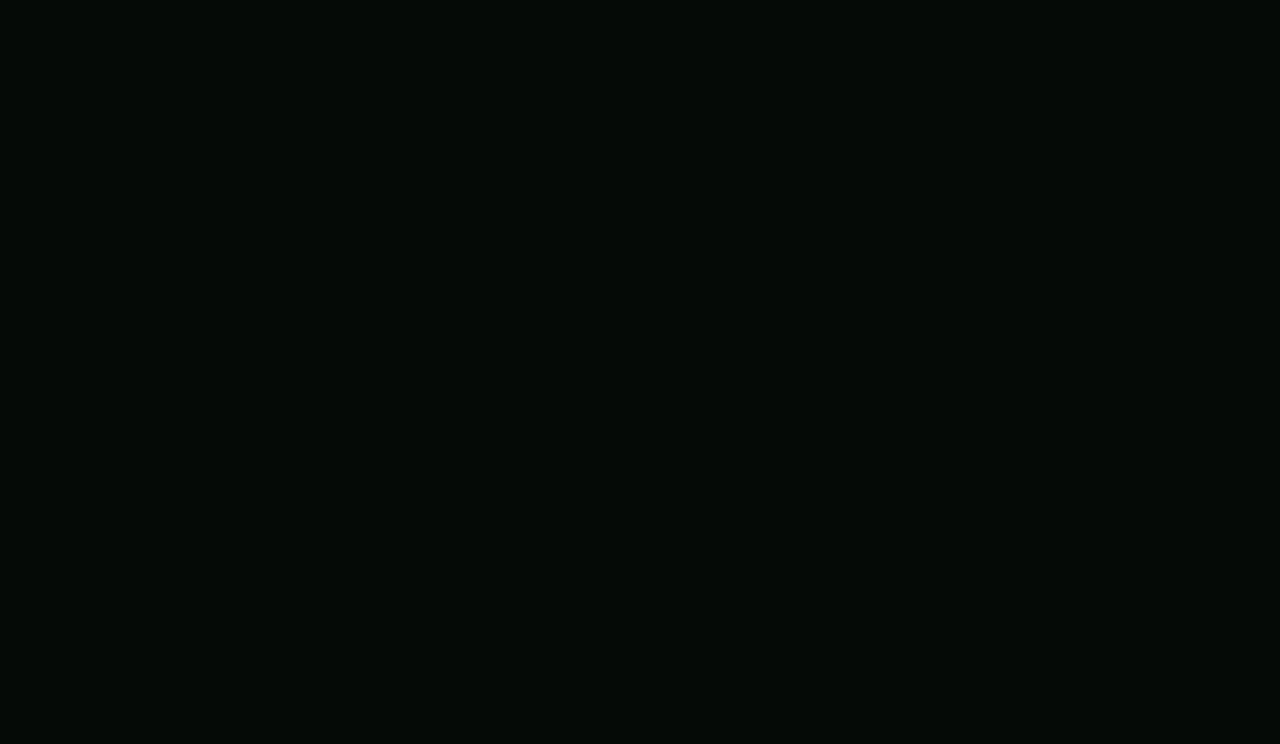
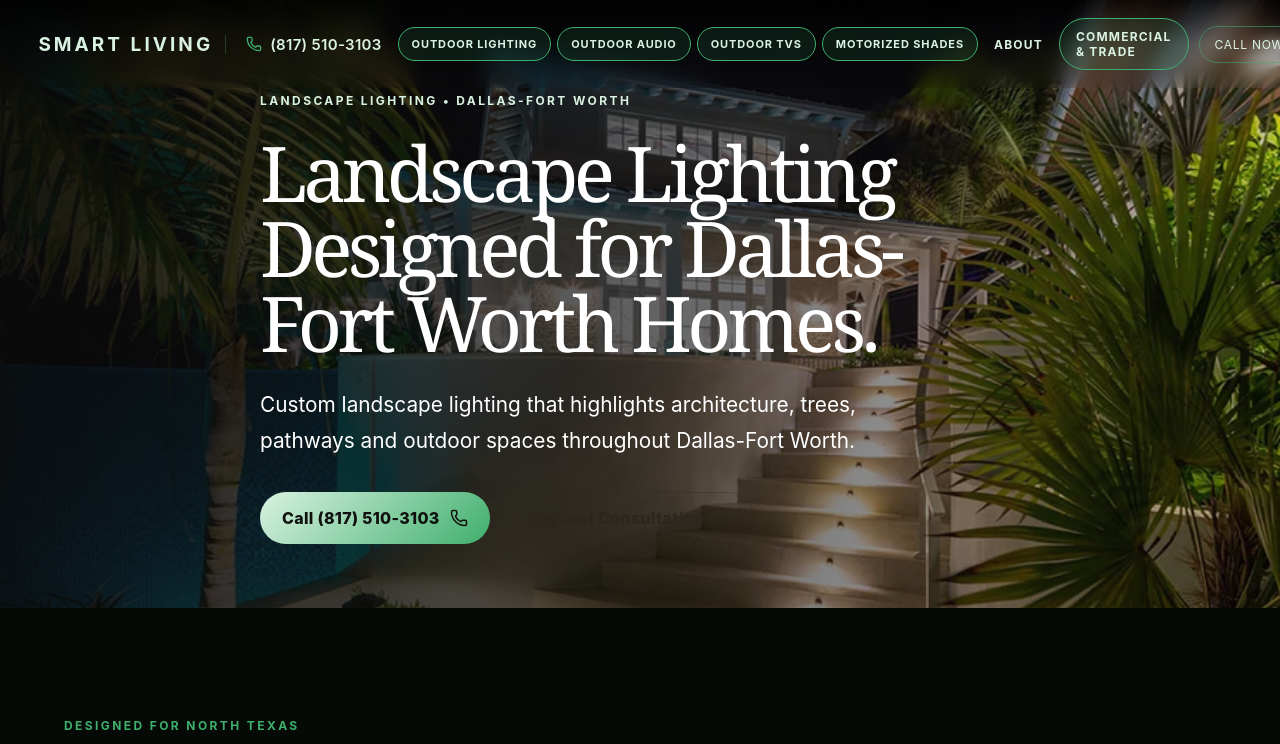
Before and after one commit to puenteelizabeth426-cell/Smart-Living-Group, a Next.js app: page /landscape-lighting-dallas in a window 1280 px wide. Before the commit this address had no page. Shown: the top 744 px of the page. Built offline with nearby package versions, Linux system fonts and the light colour scheme.

Commit message:
Update page.tsx

```diff
--- a/app/landscape-lighting-dallas/page.tsx
+++ b/app/landscape-lighting-dallas/page.tsx
@@ -1,5 +1,68 @@
-import { redirect } from "next/navigation";
+import type { Metadata } from "next";
+import { ServicePage } from "../components/service-page";
+
+export const metadata: Metadata = {
+  title: "Landscape Lighting Dallas | Smart Living",
+  description:
+    "Professional landscape lighting design and installation in Dallas-Fort Worth for homes, pathways, trees, gardens, patios and outdoor spaces.",
+  alternates: {
+    canonical: "/landscape-lighting-dallas",
+  },
+};
 
 export default function Page() {
-  redirect("/outdoor-lighting-dallas");
+  return (
+    <ServicePage
+      data={{
+        name: "Landscape Lighting",
+        eyebrow: "Landscape Lighting • Dallas-Fort Worth",
+        headline: "Landscape Lighting Designed for Dallas-Fort Worth Homes.",
+        description:
+          "Custom landscape lighting that highlights architecture, trees, pathways and outdoor spaces throughout Dallas-Fort Worth.",
+        heroImage: "/projects/project-03.webp",
+        heroAlt:
+          "Professional landscape lighting installation at a Dallas-Fort Worth home",
+        introduction:
+          "We design landscape lighting around your property to create a warm, polished outdoor environment after dark. Every fixture, beam angle and lighting zone is planned around the architecture and landscaping.",
+        benefits: [
+          "Custom lighting design for each property",
+          "Low-voltage outdoor-rated fixtures",
+          "Pathway, tree and architectural lighting",
+          "Clean professional installation",
+        ],
+        applications: [
+          "Front entries and facades",
+          "Walkways, steps and driveways",
+          "Trees, gardens and stonework",
+          "Pools, patios and outdoor kitchens",
+        ],
+        process: [
+          {
+            title: "Consultation",
+            text: "We walk the property and learn what you want to illuminate.",
+          },
+          {
+            title: "Lighting Design",
+            text: "We plan fixture locations, beam angles and lighting zones for the property.",
+          },
+          {
+            title: "Installation",
+            text: "Our team installs the system carefully while protecting the landscaping.",
+          },
+        ],
+        faqs: [
+          {
+            question: "How much does landscape lighting cost in Dallas?",
+            answer:
+              "Pricing depends on the property size, number and quality of fixtures, wiring and installation requirements. We provide a custom proposal after reviewing the property.",
+          },
+          {
+            question: "Can landscape lighting be automated?",
+            answer:
+              "Yes. Landscape lighting can run on schedules, timers and compatible control systems.",
+          },
+        ],
+      }}
+    />
+  );
 }
```
